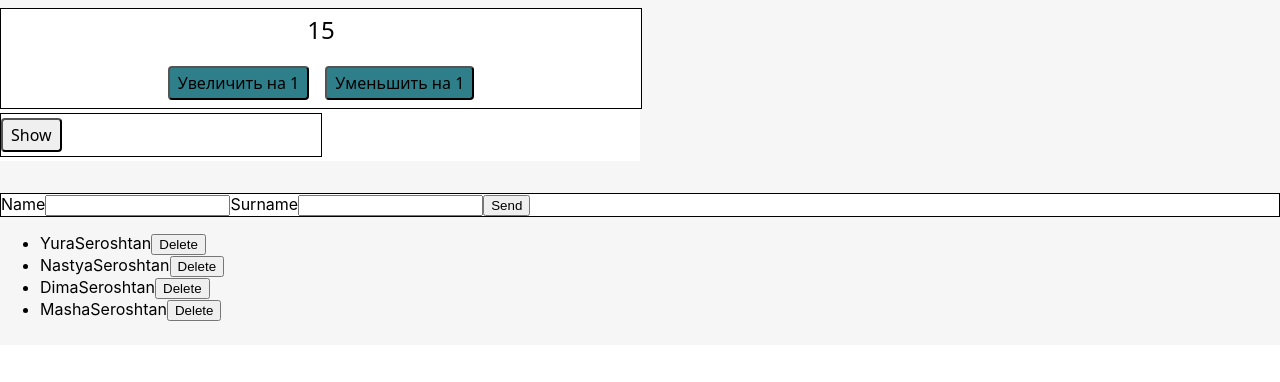
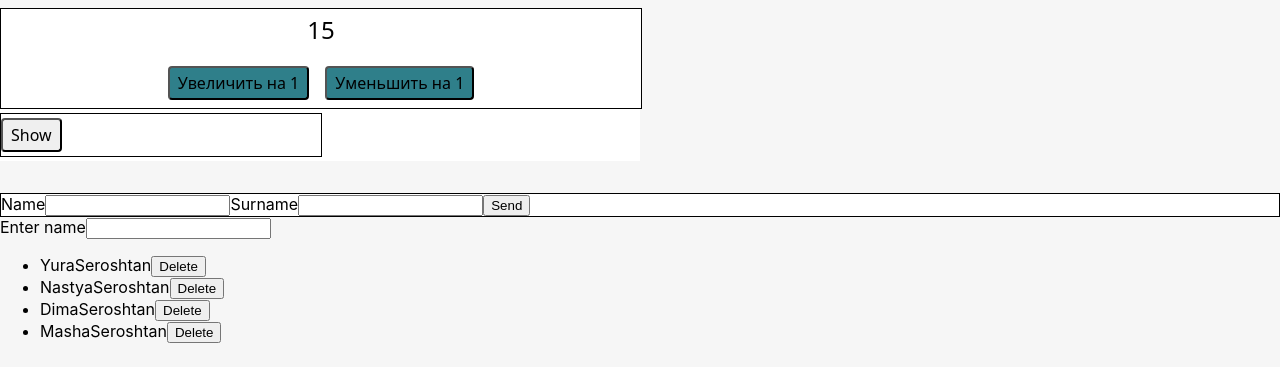
Before and after one commit to AnastasiyaSeroshtan/react-mytest, a React (Create React App) app: page / in a window 1280 px wide. Shown: the top 382 px of the page. Built offline with nearby package versions, Linux system fonts and the light colour scheme.

Commit message:
add filter

```diff
--- a/src/components/App.jsx
+++ b/src/components/App.jsx
@@ -2,6 +2,7 @@ import { Box } from "./Box";
 import { Counter } from "./Counter/Counter";
 import { Dropdown } from "./Dropdown/Dropdown";
 import { FormFull } from "./FormFull/FormFull";
+import {Filter} from "./Filter/Filter";
 import React from "react";
 import { nanoid } from 'nanoid';
 import { ContactsList } from "./ContactsList/ContactsList";
@@ -15,7 +16,8 @@ export class App extends React.Component {
       {id: nanoid(), name: "Nastya", surname: "Seroshtan"},
       {id: nanoid(), name: "Dima", surname: "Seroshtan"},
       {id: nanoid(), name: "Masha", surname: "Seroshtan"}
-    ]
+    ],
+    filter: '',
   }
 
   deleteContact = (contactId) => {
@@ -25,7 +27,7 @@ export class App extends React.Component {
   };
 
   getFormData = (contact) => {
-    // console.log(data);
+    console.log(contact);
 
 
     this.setState(prevState => (
@@ -33,13 +35,27 @@ export class App extends React.Component {
     ))
   };
 
+  changeFilter = (e) => {
+    this.setState({filter: e.currentTarget.value})
+  };
+
+  getVisibleContacts = () => {
+    const normolizedFilter = this.state.filter.toLocaleLowerCase();
+
+    return (
+      this.state.contacts.filter(contact => contact.name.toLowerCase().includes(normolizedFilter))
+    )
+  };
+
   render() {
+    const visibleContacts = this.getVisibleContacts();
     return (
       <Box pt={3} pb={3} bg="muted">
        <Counter initialValue={15}/>
        <Dropdown />
        <FormFull onGetFormData={this.getFormData}/>
-       <ContactsList contacts={this.state.contacts} onDeleteContact={this.deleteContact}/>
+       <Filter value={this.state.filter} onChange={this.changeFilter}/>
+       <ContactsList contacts={visibleContacts} onDeleteContact={this.deleteContact}/>
       </Box>
      );
   }
--- /dev/null
+++ b/src/components/Filter/Filter.js
@@ -0,0 +1,12 @@
+import { Box } from "components/Box";
+
+export const Filter = ({value, onChange}) => {
+    return (
+        <Box>
+            <label>
+                Enter name
+                <input type="text" value={value} onChange={onChange}/>
+            </label>
+        </Box>
+    )
+};
```
